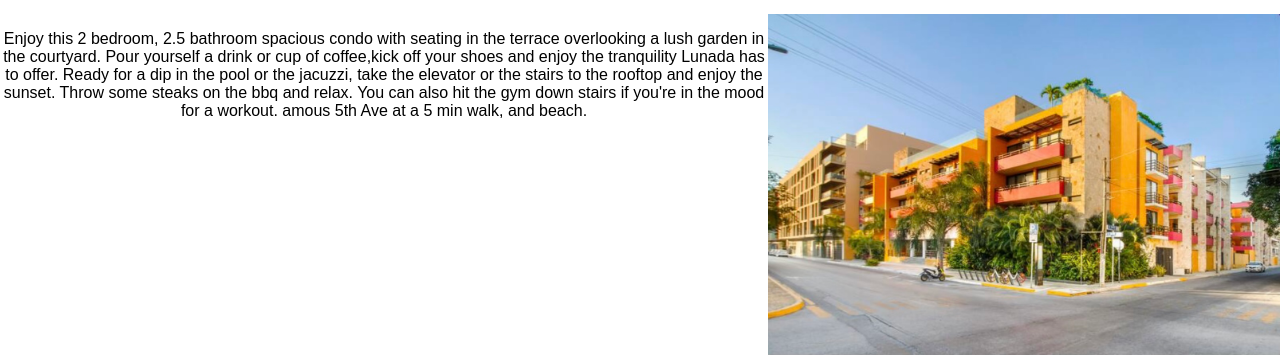
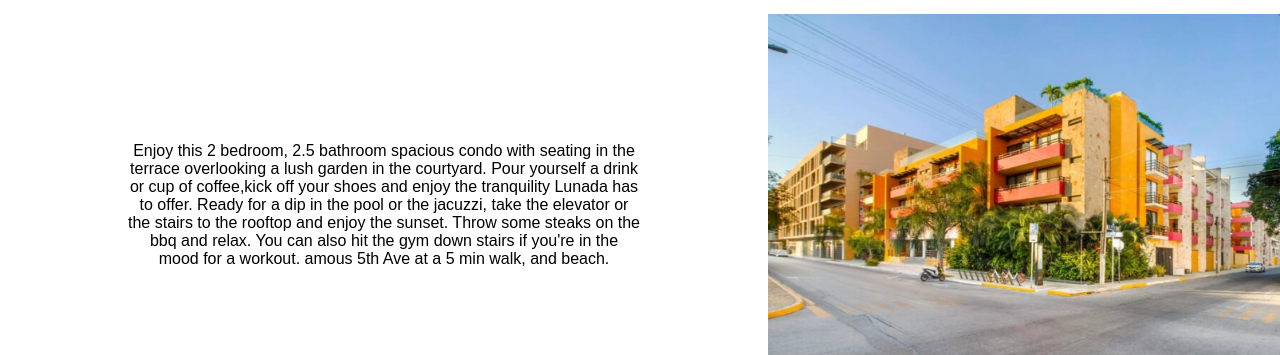
Before and after one commit to PlayaDelCarmenLunadaCondo/PlayaDelCarmenLunadaCondo.github.io, a plain HTML site: page index.html in a window 1280 px wide. Shown: the part 619-974 px from the top of the page. Drawn offline with Linux system fonts and the light colour scheme.

Commit message:
Add files via upload

```diff
--- a/style.css
+++ b/style.css
@@ -165,9 +165,10 @@ margin: 0 5px;
 }*/
 
 .main-text {
-  width: 60%;
+  width: 40%;
   float: left;
   display: block;
+  margin: 10%;
 }
 
 .main-image {
```
